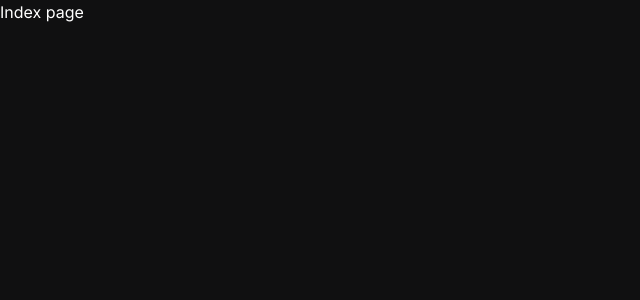
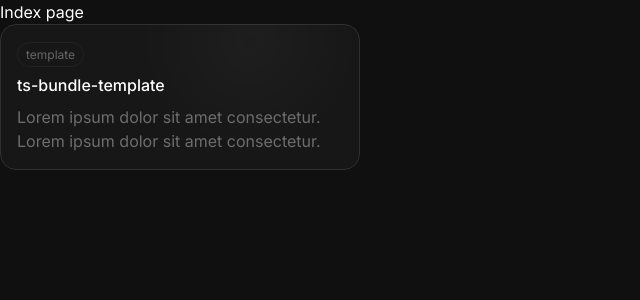
Before and after one commit to productdevbookcom/productdevbookcom, a Nuxt app: page / in a window 1280 px wide. Shown: the top 300 px of the page, without its empty margins (0-640 px from the left). Built offline with nearby package versions, Linux system fonts and the light colour scheme.

Commit message:
feat: add cart component

```diff
--- /dev/null
+++ b/components/Card.vue
@@ -0,0 +1,53 @@
+<script setup lang="ts">
+defineProps({
+  category: {
+    type: String,
+    required: false,
+  },
+  title: {
+    type: String,
+    required: true,
+  },
+  description: {
+    type: String,
+    required: true,
+  },
+  link: {
+    type: String,
+    required: false,
+  },
+})
+</script>
+
+<template>
+  <div class="relative w-[360px] overflow-hidden group">
+    <a :href="link" class="w-[360px] p-4 rounded-2xl flex-col gap-2 backdrop-blur-sm bg-[#575757]/10 border border-[#303030] inline-flex">
+      <div class="">
+      <span class="text-xs px-2 py-1 border border-[#222] rounded-full text-[#676767] inline">{{ category }}</span>
+
+      </div>
+      <span class="text-white font-medium">{{ title }}</span>
+      <p class="text-[#6D6D6D]">{{ description }}</p>
+      <div class="card-light" />
+    </a>
+  </div>
+</template>
+
+<style>
+.card-light {
+  @apply absolute w-[220px] h-[220px] transition-all duration-300;
+  right: -1px;
+  top: -93px;
+  background: radial-gradient(50% 50.00% at 50% 50.00%, rgba(255, 255, 255, 0.10) 0%, rgba(255, 255, 255, 0.00) 100%);
+  opacity: 0.3;
+  z-index: -1;
+
+}
+
+.group:hover {
+    .card-light {
+  opacity: 0.5; transform: scale(1.5);
+
+    }
+  }
+</style>
--- a/pages/index.vue
+++ b/pages/index.vue
@@ -1,5 +1,6 @@
 <template>
   <h1 class="text-white">
     Index page
+    <Card category="template" title="ts-bundle-template" description="Lorem ipsum dolor sit amet consectetur. Lorem ipsum dolor sit amet consectetur." link="https://github.com" />
   </h1>
 </template>
```
